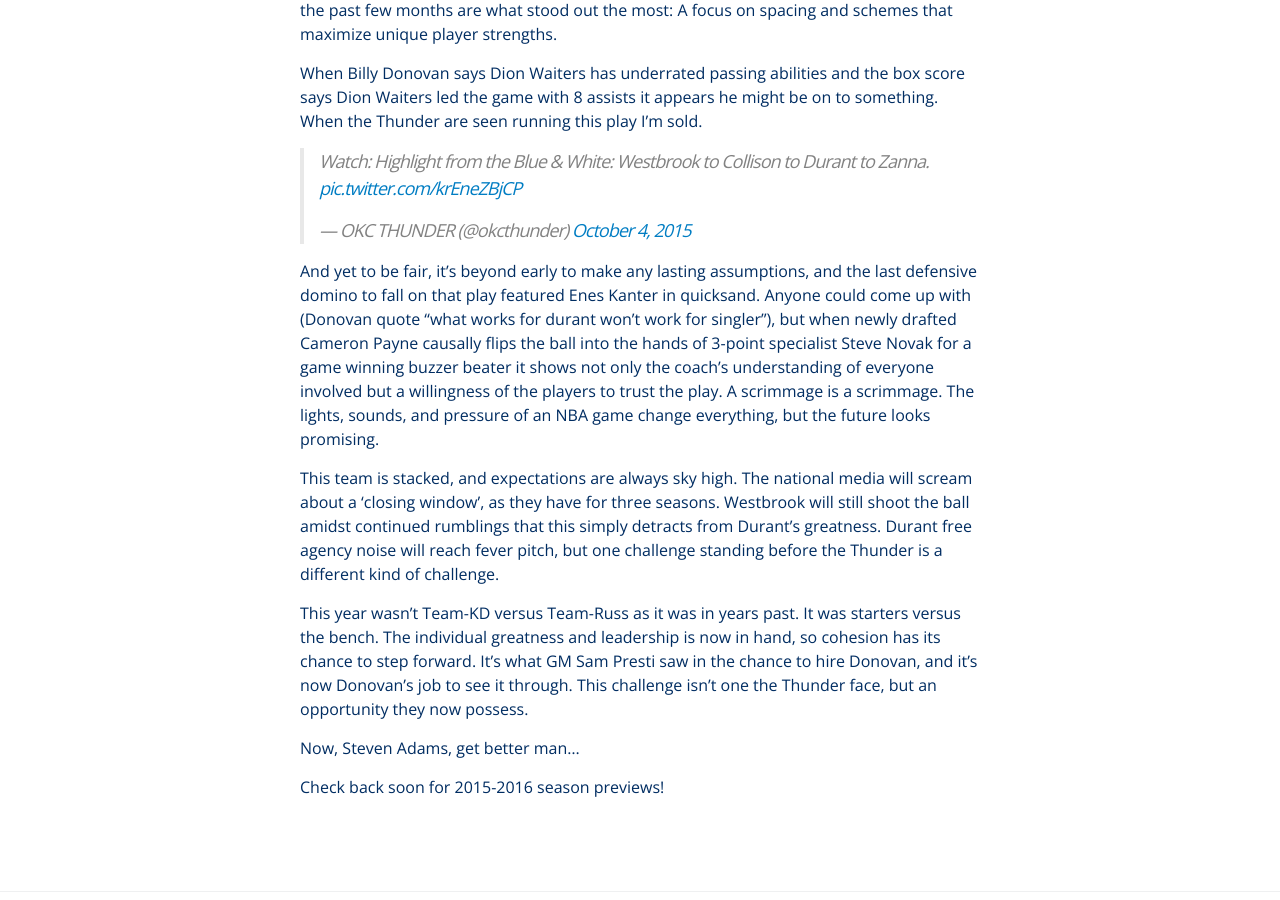
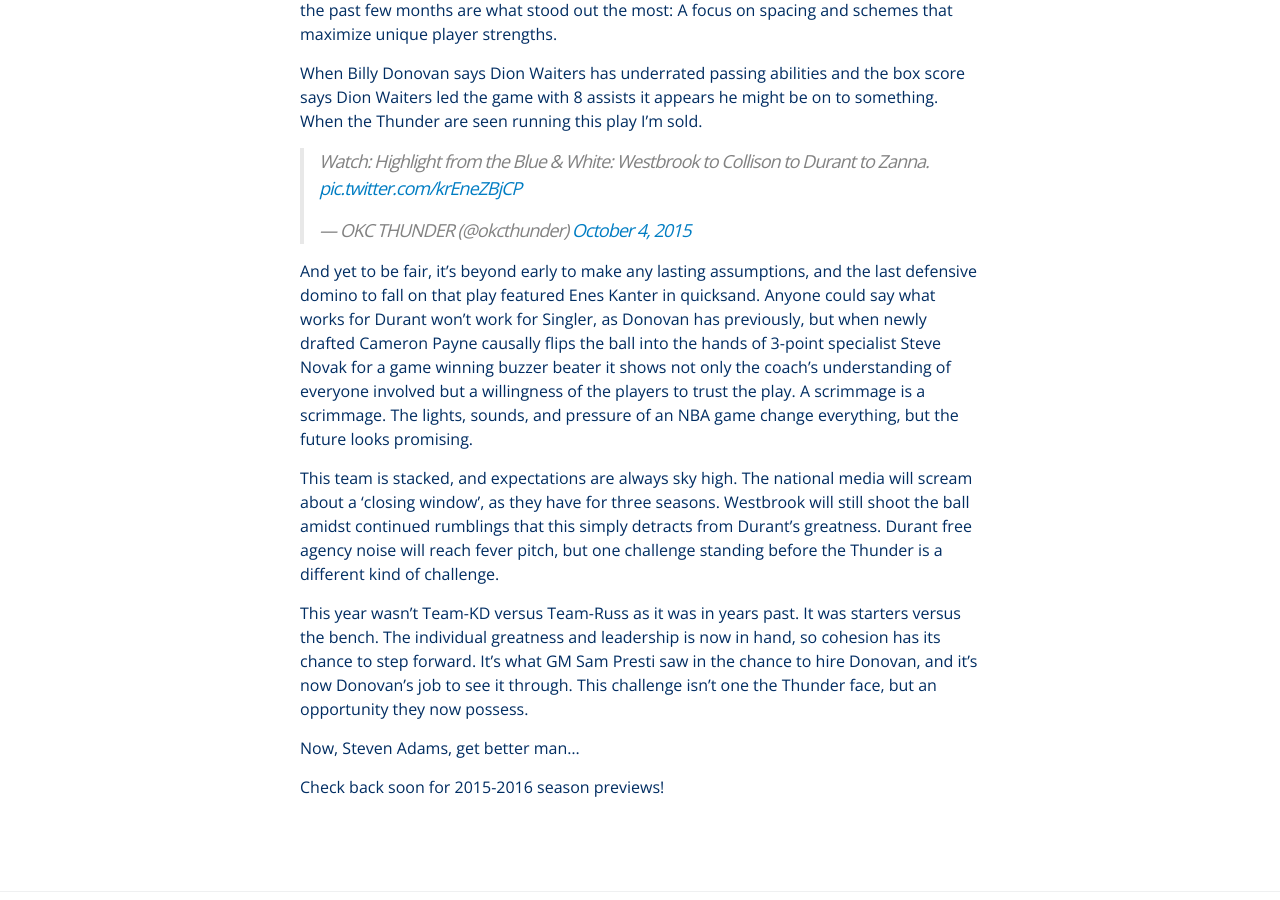
Before and after one commit to jmclinn/thunderoped, a Jekyll site: the page built from _posts/2015-10-05-thunders-new-challenge.markdown, in a window 1280 px wide and 900 px high, scrolled down 910 px. Built offline with Jekyll 4.4.1, drawn with Linux system fonts in a browser that asks for light colours; comment, search, counter and statistics services are not loaded.

Commit message:
jekyll added

```diff
--- a/_posts/2015-10-05-thunders-new-challenge.markdown
+++ b/_posts/2015-10-05-thunders-new-challenge.markdown
@@ -18,7 +18,7 @@
 <script async src="//platform.twitter.com/widgets.js" charset="utf-8"></script>
 
 
-And yet to be fair, it's beyond early to make any lasting assumptions, and the last defensive domino to fall on that play featured Enes Kanter in quicksand. Anyone could come up with (Donovan quote "what works for durant won't work for singler"), but when newly drafted Cameron Payne causally flips the ball into the hands of 3-point specialist Steve Novak for a game winning buzzer beater it shows not only the coach's understanding of everyone involved but a willingness of the players to trust the play. A scrimmage is a scrimmage. The lights, sounds, and pressure of an NBA game change everything, but the future looks promising.
+And yet to be fair, it's beyond early to make any lasting assumptions, and the last defensive domino to fall on that play featured Enes Kanter in quicksand. Anyone could say what works for Durant won't work for Singler, as Donovan has previously, but when newly drafted Cameron Payne causally flips the ball into the hands of 3-point specialist Steve Novak for a game winning buzzer beater it shows not only the coach's understanding of everyone involved but a willingness of the players to trust the play. A scrimmage is a scrimmage. The lights, sounds, and pressure of an NBA game change everything, but the future looks promising.
 
 This team is stacked, and expectations are always sky high. The national media will scream about a 'closing window', as they have for three seasons. Westbrook will still shoot the ball amidst continued rumblings that this simply detracts from Durant's greatness. Durant free agency noise will reach fever pitch, but one challenge standing before the Thunder is a different kind of challenge.
 
```
